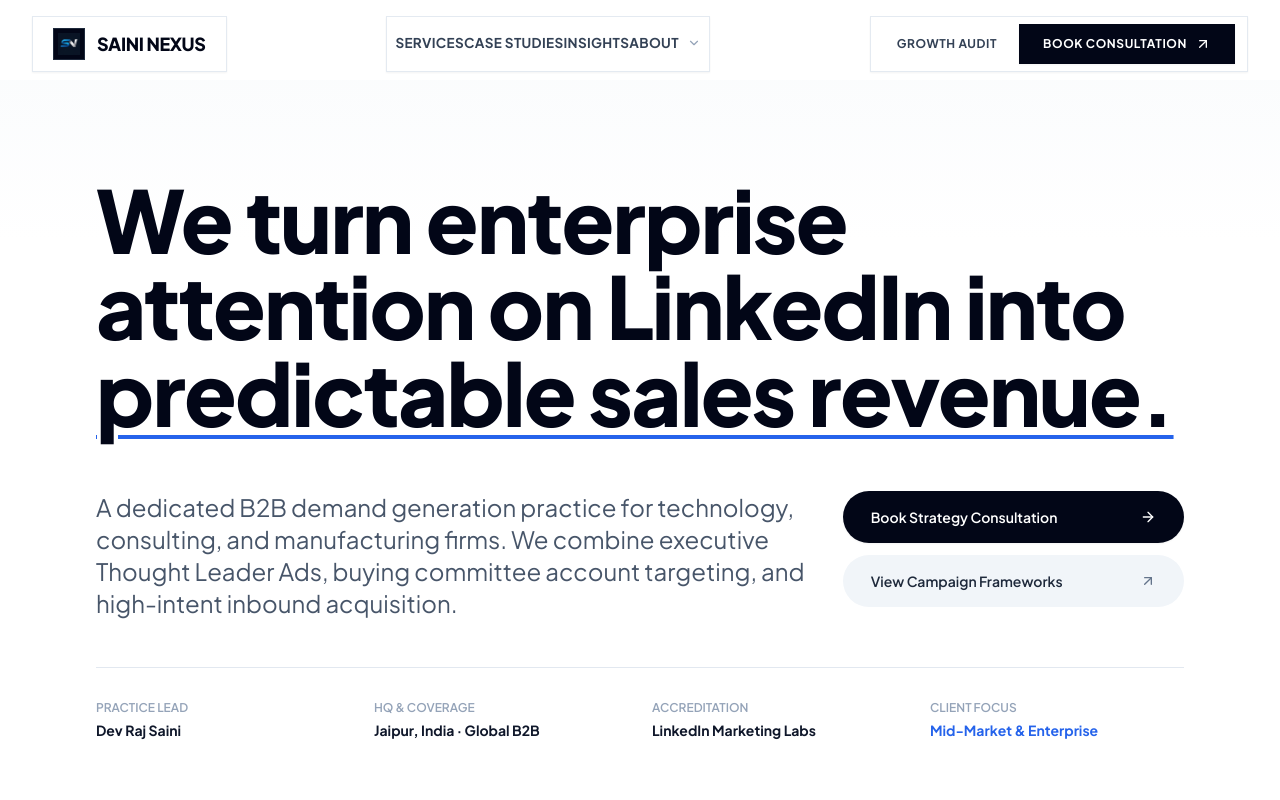
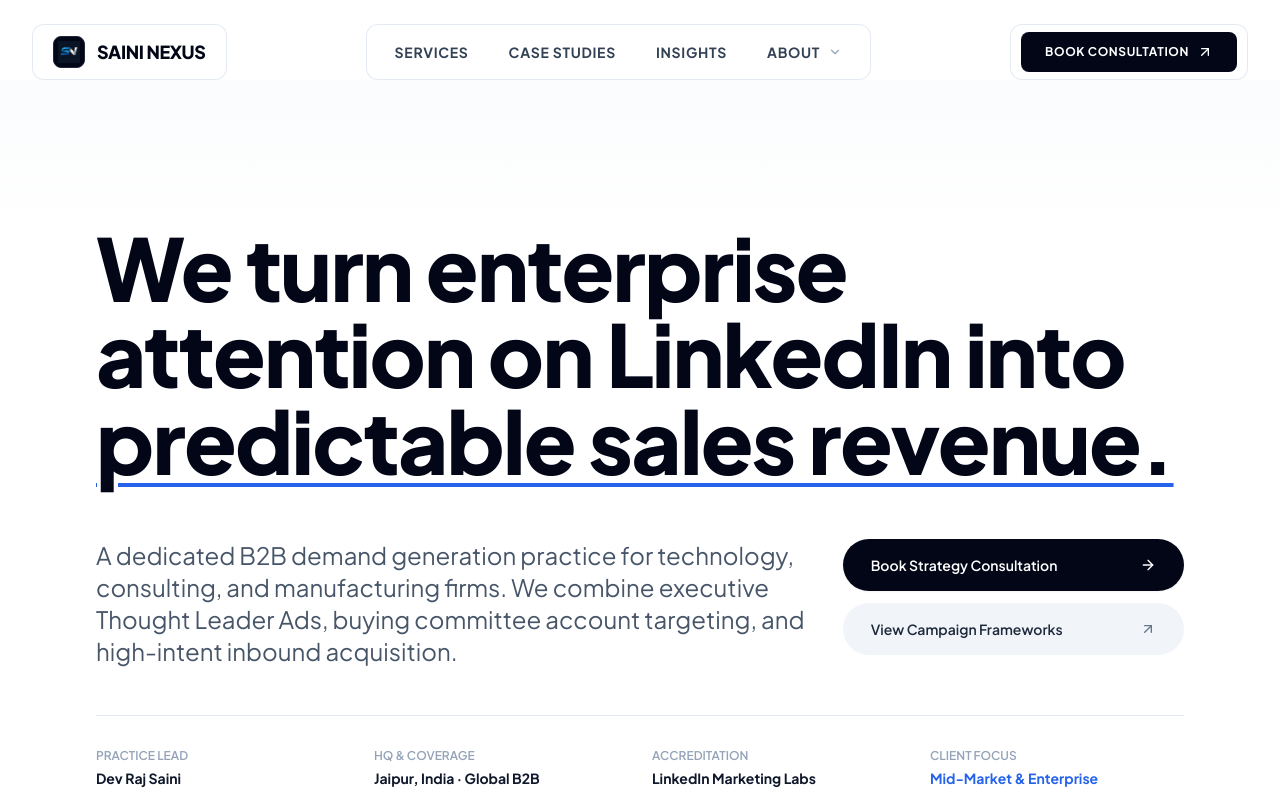
Before and after one commit to Kamu08/Saini-Nexus, a Next.js app: page / in a window 1280 px wide. Shown: the top 800 px of the page. Built offline with nearby package versions, Linux system fonts and the light colour scheme.

Commit message:
Polish 3-block navbar with subtle rounded edges, generous link spacing, and clean hero padding

```diff
--- a/src/components/ModernHero.tsx
+++ b/src/components/ModernHero.tsx
@@ -16,7 +16,7 @@
 
 export function ModernHero() {
   return (
-    <section className="relative pt-16 sm:pt-24 pb-20 sm:pb-28 bg-white text-slate-950 border-b border-slate-200">
+    <section className="relative pt-24 sm:pt-32 md:pt-36 pb-20 sm:pb-28 bg-white text-slate-950 border-b border-slate-200">
 
       {/* Subtle top ambient warmth (barely perceptible, premium paper texture feel) */}
       <div className="absolute top-0 inset-x-0 h-40 bg-gradient-to-b from-slate-50/60 to-transparent pointer-events-none" />
--- a/src/components/Navbar.tsx
+++ b/src/components/Navbar.tsx
@@ -4,7 +4,7 @@
 import Link from 'next/link';
 import Image from 'next/image';
 import { usePathname } from 'next/navigation';
-import { ChevronDown, Menu, X, ArrowUpRight, Sparkles } from 'lucide-react';
+import { ChevronDown, Menu, X, ArrowUpRight } from 'lucide-react';
 import { MAIN_NAV_ITEMS } from '@/data/navigation';
 
 export function Navbar() {
@@ -84,18 +84,16 @@
   return (
     <header
       ref={navRef}
-      className={`fixed top-0 inset-x-0 z-50 transition-all duration-300 pointer-events-none px-3 sm:px-6 lg:px-8 ${
-        scrolled ? 'pt-2.5 sm:pt-3' : 'pt-3 sm:pt-4'
-      }`}
+      className="fixed top-0 inset-x-0 z-50 pointer-events-none px-4 sm:px-6 lg:px-8 pt-4 sm:pt-6 transition-all duration-300"
     >
-      <div className="max-w-7xl mx-auto flex items-center justify-between gap-2 sm:gap-4">
+      <div className="max-w-7xl mx-auto flex items-center justify-between gap-4 sm:gap-6">
 
         {/* ========================================================= */}
-        {/* 1. LEFT BLOCK: BRAND IDENTITY (SHARP SQUARE, BIGGER LOGO)  */}
+        {/* 1. LEFT BLOCK: BRAND IDENTITY (SUBTLE ROUNDED EDGES)      */}
         {/* ========================================================= */}
-        <div className="pointer-events-auto bg-white/95 backdrop-blur-xl border border-slate-200/90 shadow-sm hover:shadow-md transition-all duration-200 px-4 sm:px-5 h-13 sm:h-14 flex items-center">
+        <div className="pointer-events-auto bg-white/95 backdrop-blur-xl border border-slate-200/90 rounded-xl shadow-xs hover:shadow-md transition-all duration-200 px-4 sm:px-5 h-13 sm:h-14 flex items-center shrink-0">
           <Link href="/" className="flex items-center gap-3 group">
-            <div className="w-8 h-8 rounded-none overflow-hidden bg-slate-950 border border-slate-800 p-1 flex items-center justify-center shrink-0 transition-transform group-hover:rotate-6 duration-200">
+            <div className="w-8 h-8 rounded-lg overflow-hidden bg-slate-950 border border-slate-800 p-1 flex items-center justify-center shrink-0 transition-transform group-hover:scale-105 duration-200 shadow-xs">
               <Image
                 src="/saini-nexus-logo.png"
                 alt="Saini Nexus"
@@ -105,16 +103,16 @@
                 priority
               />
             </div>
-            <span className="font-sans text-base sm:text-lg font-black tracking-tight text-slate-950 group-hover:text-blue-600 transition-colors uppercase">
+            <span className="font-sans text-base sm:text-lg font-black tracking-tight text-slate-950 group-hover:text-blue-600 transition-colors uppercase whitespace-nowrap">
               Saini Nexus
             </span>
           </Link>
         </div>
 
         {/* ========================================================= */}
-        {/* 2. CENTER BLOCK: NAVIGATION (SHARP SQUARE, CLEAR FONT)     */}
+        {/* 2. CENTER BLOCK: NAVIGATION (SPACED OUT, CLEAN FONT)      */}
         {/* ========================================================= */}
-        <nav className="pointer-events-auto hidden lg:flex items-center bg-white/95 backdrop-blur-xl border border-slate-200/90 shadow-sm h-13 sm:h-14 px-2">
+        <nav className="pointer-events-auto hidden lg:flex items-center gap-2 bg-white/95 backdrop-blur-xl border border-slate-200/90 rounded-xl shadow-xs h-13 sm:h-14 px-3">
           {MAIN_NAV_ITEMS.map((item) => {
             const hasDropdown = item.children && item.children.length > 0;
             const isActive = pathname === item.href || (item.href !== '/' && pathname.startsWith(item.href));
@@ -130,10 +128,10 @@
                 >
                   <button
                     onClick={() => toggleDropdown(item.title)}
-                    className={`h-full px-4.5 font-sans text-[13.5px] font-bold tracking-wide uppercase flex items-center gap-2 transition-all cursor-pointer border-b-2 ${
+                    className={`h-9 px-4 rounded-lg font-sans text-sm font-bold tracking-wider uppercase flex items-center gap-2 transition-all cursor-pointer ${
                       isActive || isDropdownOpen
-                        ? 'border-blue-600 text-blue-600 bg-blue-50/40'
-                        : 'border-transparent text-slate-700 hover:text-slate-950 hover:bg-slate-50'
+                        ? 'bg-slate-100 text-blue-600'
+                        : 'text-slate-700 hover:text-slate-950 hover:bg-slate-50'
                     }`}
                   >
                     <span>{item.title}</span>
@@ -144,15 +142,15 @@
                     />
                   </button>
 
-                  {/* Sharp Dropdown Window with Smooth Animation */}
+                  {/* Dropdown Window with Subtle Rounded Edges */}
                   {isDropdownOpen && (
-                    <div className="absolute top-[calc(100%+6px)] left-1/2 -translate-x-1/2 w-80 bg-white border border-slate-200 shadow-2xl p-2 z-50 animate-in fade-in zoom-in-95 duration-150">
+                    <div className="absolute top-[calc(100%+8px)] left-1/2 -translate-x-1/2 w-80 bg-white border border-slate-200 rounded-xl shadow-2xl p-2 z-50 animate-in fade-in zoom-in-95 duration-150">
                       <div className="space-y-1">
                         {item.children?.map((sub) => (
                           <Link
                             key={sub.href}
                             href={sub.href}
-                            className="px-3.5 py-2.5 text-xs font-semibold text-slate-800 hover:bg-slate-900 hover:text-white border border-transparent flex items-center justify-between group transition-all duration-150"
+                            className="px-3.5 py-2.5 rounded-lg text-xs font-semibold text-slate-800 hover:bg-slate-900 hover:text-white border border-transparent flex items-center justify-between group transition-all duration-150"
                           >
                             <div className="flex flex-col text-left pr-2">
                               <span className="font-bold text-xs uppercase tracking-wider">{sub.title}</span>
@@ -176,10 +174,10 @@
               <Link
                 key={item.title}
                 href={item.href}
-                className={`h-full px-4.5 font-sans text-[13.5px] font-bold tracking-wide uppercase flex items-center transition-all border-b-2 ${
+                className={`h-9 px-4 rounded-lg font-sans text-sm font-bold tracking-wider uppercase flex items-center transition-all ${
                   isActive
-                    ? 'border-blue-600 text-blue-600 bg-blue-50/40'
-                    : 'border-transparent text-slate-700 hover:text-slate-950 hover:bg-slate-50'
+                    ? 'bg-slate-100 text-blue-600'
+                    : 'text-slate-700 hover:text-slate-950 hover:bg-slate-50'
                 }`}
               >
                 {item.title}
@@ -189,20 +187,12 @@
         </nav>
 
         {/* ========================================================= */}
-        {/* 3. RIGHT BLOCK: CONVERSION CTAS (SHARP SQUARE, CLEAR FONT) */}
+        {/* 3. RIGHT BLOCK: CONVERSION CTA (SUBTLE ROUNDED EDGES)     */}
         {/* ========================================================= */}
-        <div className="pointer-events-auto bg-white/95 backdrop-blur-xl border border-slate-200/90 shadow-sm h-13 sm:h-14 px-2 sm:px-3 flex items-center gap-2">
-
-          <Link
-            href="/audit"
-            className="hidden xl:inline-flex items-center px-3.5 py-2 font-sans text-xs font-bold uppercase tracking-wider text-slate-700 hover:text-slate-950 hover:bg-slate-100 transition-all"
-          >
-            Growth Audit
-          </Link>
-
+        <div className="pointer-events-auto bg-white/95 backdrop-blur-xl border border-slate-200/90 rounded-xl shadow-xs h-13 sm:h-14 px-2 sm:px-2.5 flex items-center shrink-0">
           <Link
             href="/book"
-            className="inline-flex items-center justify-center gap-2 px-4.5 sm:px-6 h-9 sm:h-10 text-xs font-sans font-bold uppercase tracking-wider text-white bg-slate-950 hover:bg-blue-600 shadow-sm hover:shadow-md transition-all duration-200 group whitespace-nowrap"
+            className="inline-flex items-center justify-center gap-2 px-5 sm:px-6 h-9 sm:h-10 rounded-lg text-xs font-sans font-bold uppercase tracking-wider text-white bg-slate-950 hover:bg-blue-600 shadow-xs hover:shadow-md transition-all duration-200 group whitespace-nowrap"
           >
             <span>Book Consultation</span>
             <ArrowUpRight className="w-4 h-4 group-hover:translate-x-0.5 group-hover:-translate-y-0.5 transition-transform" />
@@ -211,7 +201,7 @@
           {/* Mobile Menu Toggle Button */}
           <button
             onClick={() => setIsOpen(!isOpen)}
-            className="lg:hidden p-2 text-slate-700 hover:bg-slate-100 transition-colors"
+            className="lg:hidden ml-2 p-2 rounded-lg text-slate-700 hover:bg-slate-100 transition-colors"
             aria-label="Toggle Menu"
           >
             {isOpen ? <X className="w-5 h-5" /> : <Menu className="w-5 h-5" />}
@@ -221,7 +211,7 @@
       </div>
 
       {/* ========================================================= */}
-      {/* MOBILE DRAWER WITH SHARP EDGES & SMOOTH TRANSITION        */}
+      {/* MOBILE DRAWER WITH SUBTLE ROUNDED EDGES                   */}
       {/* ========================================================= */}
       {isOpen && (
         <div className="fixed inset-0 z-50 lg:hidden pointer-events-auto">
@@ -232,7 +222,7 @@
             aria-hidden="true"
           />
 
-          {/* Sharp Slide-out Drawer Panel */}
+          {/* Slide-out Drawer Panel */}
           <div className="fixed top-0 right-0 bottom-0 w-[88vw] sm:w-96 max-w-sm bg-white border-l border-slate-200 shadow-2xl flex flex-col justify-between overflow-hidden z-50 animate-in slide-in-from-right duration-250">
 
             {/* Drawer Header */}
@@ -242,7 +232,7 @@
                 onClick={() => setIsOpen(false)}
                 className="flex items-center gap-2.5 group"
               >
-                <div className="w-7 h-7 rounded-none overflow-hidden bg-slate-950 border border-slate-800 p-0.5 flex items-center justify-center shrink-0 shadow-sm">
+                <div className="w-7 h-7 rounded-lg overflow-hidden bg-slate-950 border border-slate-800 p-0.5 flex items-center justify-center shrink-0 shadow-xs">
                   <Image
                     src="/saini-nexus-logo.png"
                     alt="Saini Nexus"
@@ -257,7 +247,7 @@
               </Link>
               <button
                 onClick={() => setIsOpen(false)}
-                className="p-1.5 rounded-none border border-slate-200 bg-slate-50 hover:bg-slate-100 text-slate-700 transition-all cursor-pointer"
+                className="p-1.5 rounded-lg border border-slate-200 bg-slate-50 hover:bg-slate-100 text-slate-700 transition-all cursor-pointer"
                 aria-label="Close menu"
               >
                 <X className="w-5 h-5" />
@@ -273,7 +263,7 @@
 
                 if (hasChildren) {
                   return (
-                    <div key={item.title} className="rounded-none border border-slate-200/90 bg-white overflow-hidden shadow-xs">
+                    <div key={item.title} className="rounded-xl border border-slate-200/90 bg-white overflow-hidden shadow-xs">
                       <div className="flex items-center justify-between p-3.5 bg-slate-50/50">
                         <Link
                           href={item.href}
@@ -287,7 +277,7 @@
                         <button
                           type="button"
                           onClick={() => toggleMobileSubmenu(item.title)}
-                          className="p-1 border border-slate-200 hover:border-slate-300 bg-white text-slate-600 ml-2 cursor-pointer"
+                          className="p-1 rounded-md border border-slate-200 hover:border-slate-300 bg-white text-slate-600 ml-2 cursor-pointer"
                           aria-label={`Toggle ${item.title} submenu`}
                         >
                           <ChevronDown
@@ -305,7 +295,7 @@
                               key={sub.href}
                               href={sub.href}
                               onClick={() => setIsOpen(false)}
-                              className="p-2.5 block hover:bg-slate-900 hover:text-white transition-colors group"
+                              className="p-2.5 rounded-lg block hover:bg-slate-900 hover:text-white transition-colors group"
                             >
                               <div className="font-sans text-xs font-bold text-slate-800 group-hover:text-white flex items-center justify-between uppercase tracking-wider">
                                 <span>{sub.title}</span>
@@ -329,7 +319,7 @@
                     key={item.title}
                     href={item.href}
                     onClick={() => setIsOpen(false)}
-                    className={`block p-3.5 border font-sans text-sm font-bold uppercase tracking-wider transition-all ${
+                    className={`block p-3.5 rounded-xl border font-sans text-sm font-bold uppercase tracking-wider transition-all ${
                       isActive
                         ? 'bg-blue-50/80 border-blue-200 text-blue-700'
                         : 'bg-white border-slate-200/90 text-slate-800 hover:bg-slate-50'
@@ -346,7 +336,7 @@
               <Link
                 href="/book"
                 onClick={() => setIsOpen(false)}
-                className="w-full inline-flex items-center justify-center px-5 py-3.5 text-xs font-sans font-bold uppercase tracking-wider text-white bg-slate-950 hover:bg-blue-600 shadow-sm transition-all"
+                className="w-full inline-flex items-center justify-center px-5 py-3.5 rounded-xl text-xs font-sans font-bold uppercase tracking-wider text-white bg-slate-950 hover:bg-blue-600 shadow-sm transition-all"
               >
                 <span>Book Strategy Conversation</span>
                 <span className="ml-2 font-bold">→</span>
```
